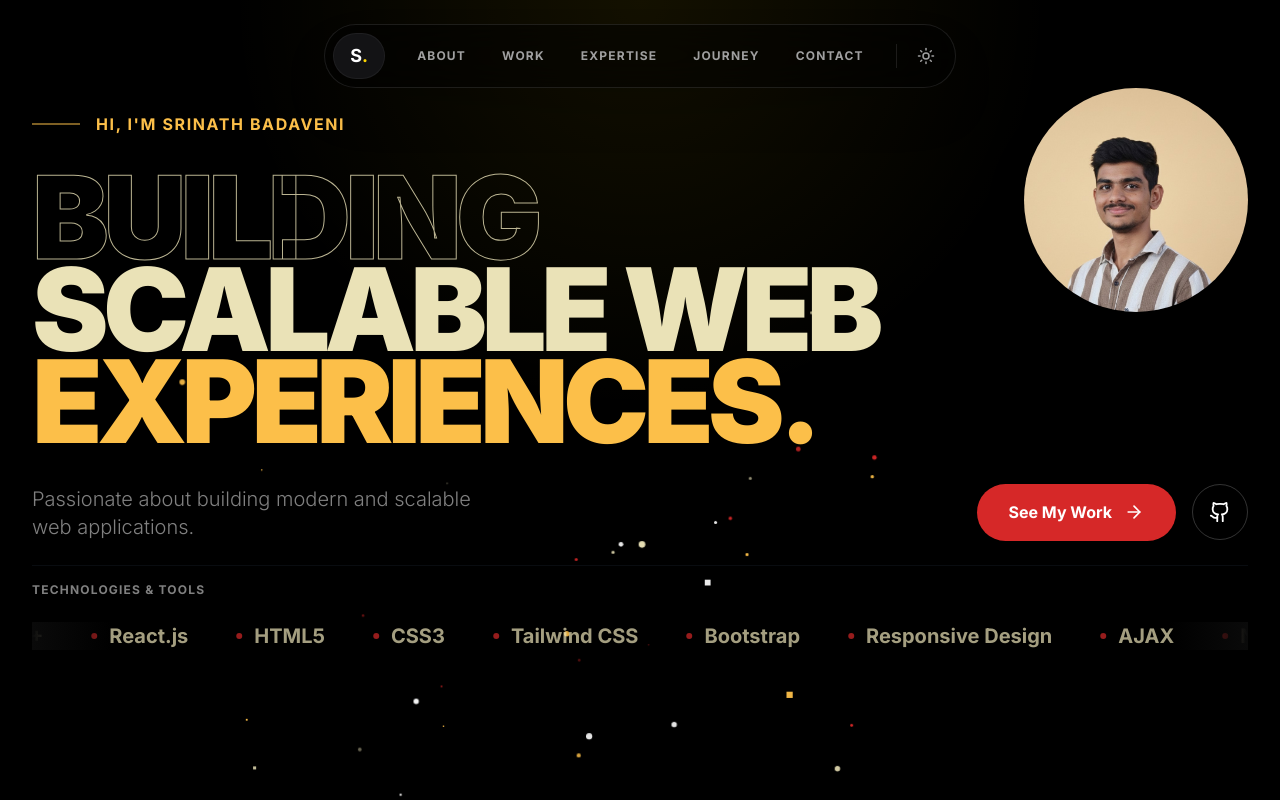
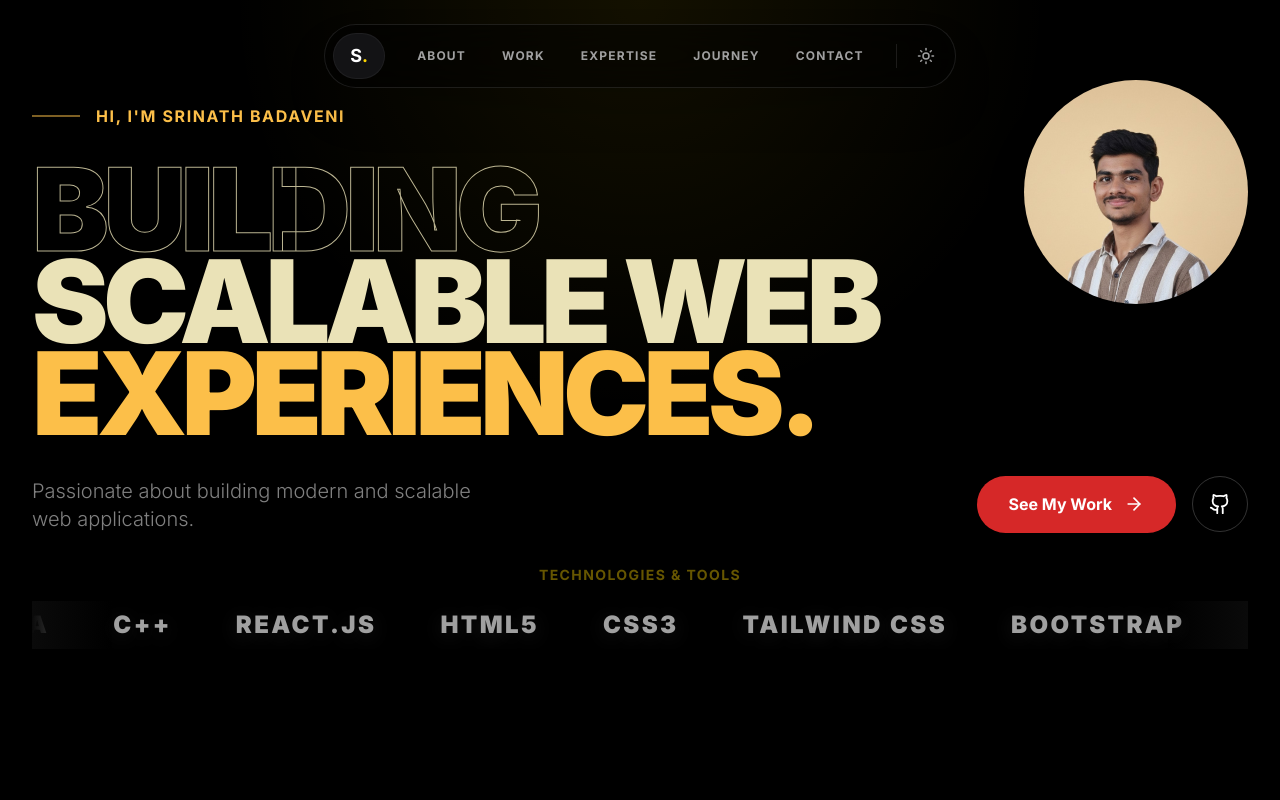
Before and after one commit to Srinath-Badaveni/Portfolio, a React (Create React App) app: page / in a window 1280 px wide. Shown: the top 800 px of the page. Built offline with nearby package versions, Linux system fonts and the light colour scheme; a web font is replaced by a local one.

Commit message:
feat: implement initial Home page component with hero section, skill marquee, and base styling.

```diff
--- a/src/components/Home.js
+++ b/src/components/Home.js
@@ -14,39 +14,6 @@ const allSkills = [
 const Home = ({ setActiveSection, darkMode }) => {
   const [scrollY, setScrollY] = useState(0);
   const heroRef = useRef(null);
-  const particles = useRef([]);
-  const requestRef = useRef();
-
-  // Initialize Particles (Squares & Circles) starting from center
-  useEffect(() => {
-    const particleCount = 40;
-    const colors = darkMode
-      ? ["#EAE2B7", "#D62828", "#FCBF49", "#ffffff"]
-      : ["#2d6a4f", "#d62828", "#1b4332", "#000000"];
-
-    particles.current = [...Array(particleCount)].map((_, i) => ({
-      id: i,
-      // Start relatively central (30-70% of screen)
-      left: 50 + (Math.random() * 40 - 20),
-      top: 50 + (Math.random() * 20 - 10),
-      // Random drift direction (CSS vars)
-      tx: (Math.random() - 0.5) * 400, // Move up to 200px in any direction
-      ty: (Math.random() - 0.5) * 400,
-      size: Math.random() * 6 + 2,
-      duration: Math.random() * 7 + 8, // Faster drift (8-15s instead of 20s+)
-      delay: Math.random() * -20,
-      type: Math.random() > 0.8 ? "square" : "circle",
-      color: colors[Math.floor(Math.random() * colors.length)],
-    }));
-  }, [darkMode]);
-
-  // Constant Animation Loop (Floating Up)
-  // No JS loop needed as we use CSS animation for floatUp!
-  // But we can keep one for complex movement if desired, or skip.
-  const animate = () => {
-    // Rely on CSS animation for smooth, constant movement
-  };
-
   useEffect(() => {
     const handleScroll = () => setScrollY(window.scrollY);
     window.addEventListener("scroll", handleScroll);
@@ -62,45 +29,21 @@ const Home = ({ setActiveSection, darkMode }) => {
       ref={heroRef}
       style={{ minHeight: "100vh", paddingTop: "6rem", paddingBottom: "0" }}
     >
-      {/* 🌌 Center-Spawning Particles */}
+      {/* Vignette Overlay for depth */}
       <div
         className="fixed inset-0 pointer-events-none z-0 overflow-hidden"
-        style={{
-          opacity: heroOpacity,
-          perspective: "1000px",
-        }}
+        style={{ opacity: heroOpacity }}
       >
-        {/* Vignette Overlay for depth - Adapts to theme */}
         <div
           className={`absolute inset-0 bg-radial-gradient from-transparent opacity-80 ${
             darkMode ? "to-bg-primary" : "to-white"
           }`}
         />
-
-        {particles.current.map((p) => (
-          <div
-            key={p.id}
-            className="absolute"
-            style={{
-              left: `${p.left}%`,
-              top: `${p.top}%`,
-              width: `${p.size}px`,
-              height: `${p.size}px`,
-              backgroundColor: p.color,
-              borderRadius: p.type === "circle" ? "50%" : "0%",
-              opacity: 0, // Handled by animation
-              "--tx": `${p.tx}px`,
-              "--ty": `${p.ty}px`,
-              animation: `driftFromCenter ${p.duration}s infinite linear`,
-              animationDelay: `${p.delay}s`,
-            }}
-          />
-        ))}
       </div>
 
       <div className="container relative z-10 px-6 md:px-12">
         {/* ═══ HERO SECTION ═══ */}
-        <div className="flex flex-col justify-start items-start text-left min-h-screen pt-4 pb-4">
+        <div className="flex flex-col justify-start items-start text-left w-full pt-2 pb-2">
           {/* Main Headings */}
           <div className="space-y-6 max-w-7xl w-full relative">
             {/* Intro Label */}
@@ -209,32 +152,39 @@ const Home = ({ setActiveSection, darkMode }) => {
             </div>
           </div>
 
-          {/* 🌊 Skills Marquee — Full Width, Minimal Gap */}
-          <div className="w-full mt-6 border-t border-gray-800/30 pt-4">
-            <p className="text-xs font-bold tracking-[0.2em] opacity-50 uppercase mb-6">
+          {/* 🌊 Premium Skills Reels */}
+          <div className="w-full mt-6 pt-2 pb-4 relative z-10">
+            <p className="text-sm font-bold tracking-[0.3em] opacity-40 uppercase mb-4 text-center md:text-left text-accent">
               Technologies & Tools
             </p>
             <div className="relative w-full overflow-hidden mask-linear-fade">
               <div className="marquee-container overflow-hidden whitespace-nowrap">
                 <div
-                  className="flex gap-12 animate-marquee items-center font-display font-bold text-xl opacity-70"
+                  className="flex gap-8 animate-marquee items-center font-display"
                   style={{
-                    color: darkMode ? "#EAE2B7" : "#2d6a4f",
                     animationDirection: "reverse",
+                    animationDuration: "40s",
                   }}
                 >
-                  {allSkills.map((skill, i) => (
-                    <span key={i} className="flex items-center gap-3">
-                      <span className="w-1.5 h-1.5 bg-[#D62828] rounded-full"></span>
-                      {skill}
-                    </span>
-                  ))}
-                  {allSkills.map((skill, i) => (
-                    <span key={`dup-${i}`} className="flex items-center gap-3">
-                      <span className="w-1.5 h-1.5 bg-[#D62828] rounded-full"></span>
-                      {skill}
-                    </span>
-                  ))}
+                  {[...allSkills, ...allSkills, ...allSkills].map(
+                    (skill, i) => (
+                      <span
+                        key={i}
+                        className={`px-4 py-2 font-black tracking-widest text-xl md:text-2xl uppercase transition-all duration-300 transform-gpu hover:scale-110 hover:-translate-y-1 ${
+                          darkMode
+                            ? "text-gray-300 hover:text-white"
+                            : "text-gray-600 hover:text-black"
+                        }`}
+                        style={{
+                          textShadow: darkMode
+                            ? "0 4px 20px rgba(255, 255, 255, 0.1)"
+                            : "none",
+                        }}
+                      >
+                        {skill}
+                      </span>
+                    ),
+                  )}
                 </div>
               </div>
             </div>
--- a/src/index.css
+++ b/src/index.css
@@ -484,10 +484,6 @@ h1, h2, h3, h4, h5, h6 {
   width: max-content;
 }
 
-.marquee-track:hover {
-  animation-play-state: paused;
-}
-
 /* === SCROLLBAR === */
 ::-webkit-scrollbar {
   width: 10px;
@@ -633,10 +629,6 @@ h1, h2, h3, h4, h5, h6 {
   animation: marquee 30s linear infinite;
 }
 
-.animate-marquee:hover {
-  animation-play-state: paused;
-}
-
 /* Scroll Indicator Animation */
 @keyframes floatUp {
   0% { transform: translateY(110vh) rotate(0deg); }
```
